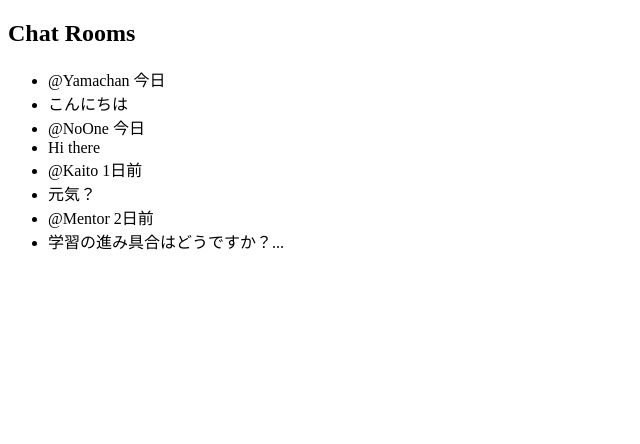
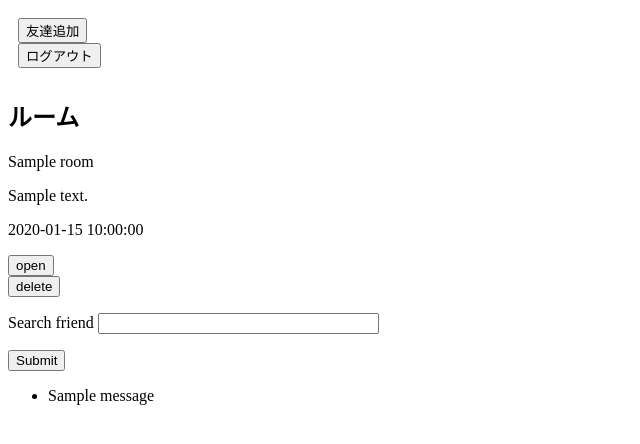
Before and after one commit to RareTECH-Hackathon-TeamM/Nope_Chat_App, a Flask app: template ChatApp/templates/home.html in a window 1280 px wide. Shown: the top 444 px of the page, without its empty margins (0-640 px from the left). Run offline with Flask 3, Linux system fonts and the light colour scheme; the template is opened without the code that fills it: most values are stand-ins (such as "Sample title", 1, 10 or a date in 2020); one stand-in notice (Sample message) is shown; form fields are guessed from the names that the template uses.

Commit message:
コード編集

```diff
--- /dev/null
+++ b/ChatApp/static/home.css
@@ -0,0 +1,52 @@
+.hamburger-menu {
+    display: block;
+    cursor: pointer;
+    width: 30px;
+    height: 20px;
+    position: relative;
+}
+
+.hamburger-line {
+    background: #000;
+    height: 3px;
+    width: 100%;
+    margin: 5px 0;
+    transition: all 0.3s ease;
+}
+
+.hamburger-menu.active .hamburger-line:nth-child(1) {
+    transform: rotate(45deg) translate(5px, 5px);
+}
+.hamburger-menu.active .hamburger-line:nth-child(2) {
+    opacity: 0;
+}
+.hamburger-menu.active .hamburger-line:nth-child(3) {
+    transform: rotate(-45deg) translate(7px, -7px);
+}
+
+.nav-menu {
+    display: none;
+    position: absolute;
+    top: 60px;
+    left: 0;
+    width: 100%;
+    background: #fff;
+    padding: 10px;
+    box-shadow: 0 2px 5px rgba(0, 0, 0, 0.2);
+}
+
+.nav-menu.active {
+    display: block;
+}
+
+@media (min-width: 768px) {
+    .hamburger-menu {
+        display: none;
+    }
+    .nav-menu {
+        display: block;
+        position: static;
+        background: none;
+        box-shadow: none;
+    }
+}
--- /dev/null
+++ b/ChatApp/static/main.js
@@ -0,0 +1,17 @@
+document.addEventListener('DOMContentLoaded', () => {
+    const hamburger = document.getElementById('hamburger-menu');
+    const navMenu = document.getElementById('nav-menu');
+
+    hamburger.addEventListener('click', () => {
+        navMenu.classList.toggle('active');
+        hamburger.classList.toggle('active');
+    });
+
+    hamburger.addEventListener('keydown', (e) => {
+        if (e.key === 'Enter' || e.key === ' ') {
+            e.preventDefault();
+            navMenu.classList.toggle('active');
+            hamburger.classList.toggle('active');
+        }
+    });
+});
--- a/ChatApp/templates/home.html
+++ b/ChatApp/templates/home.html
@@ -1,21 +1,67 @@
 <!DOCTYPE html>
 <html lang="ja">
 <head>
-    <meta charset="UTF-8">
-    <meta name="viewport" content="width=device-width, initial-scale=1.0">
-    <title>Chat Rooms</title>
+  <meta charset="utf-8">
+  <meta name="viewport" content="width=device-width, initial-scale=1.0">
+  <link rel="stylesheet" href="{{ url_for('static', filename='home.css') }}">
+  <link rel="stylesheet" href="../static/home.css">
+
+  <title>ルーム</title>
 </head>
 <body>
-    <h2>Chat Rooms</h2>
-    <ul>
-        <li>@Yamachan 今日</li>
-        <li>こんにちは</li>
-        <li>@NoOne 今日</li>
-        <li>Hi there</li>
-        <li>@Kaito 1日前</li>
-        <li>元気？</li>
-        <li>@Mentor 2日前</li>
-        <li>学習の進み具合はどうですか？...</li>
-    </ul>
+  <header>
+    <div class="hamburger-menu" id="hamburger-menu" role="button" aria-label="メニューを開く" tabindex="0">
+      <div class="hamburger-line"></div>
+      <div class="hamburger-line"></div>
+      <div class="hamburger-line"></div>
+    </div>
+    <nav class="nav-menu" id="nav-menu">
+      <form method="POST" action="{{ url_for('add_friend') }}">
+        <button type="submit" aria-label="友達を追加する">友達追加</button>
+      </form>
+      <form method="POST" action="{{ url_for('logout') }}">
+        <button type="submit" aria-label="ログアウトする">ログアウト</button>
+      </form>
+    </nav>
+  </header>
+  <h2>ルーム</h2>
+  <div id="rooms-area" class="rooms-area">
+    {% for room in rooms %}
+    <div class="my-rooms">
+      <p>{{ room.friend_name }}</p>
+      <p>{{ room.latest_message }}</p>
+      <p>{{ room.latest_time }}</p>
+      <form method="GET" action="{{ url_for('messages_view', room_id=room.room_id) }}">
+        <input type="submit" value="open">
+      </form>
+      <form method="POST" action="{{ url_for('delete_room', room_id=room.room_id) }}">
+        <input type="hidden" name="_method" value="DELETE">
+        <input type="submit" value="delete">
+      </form>
+    </div>
+    {% endfor %}
+  </div>
+  <form method="POST" action="{{ url_for('search_friend') }}">
+    {{ form.hidden_tag() }}
+    <p>
+      {{ form.search_friend.label }}
+      {{ form.search_friend(id="search_friend", size=32) }}<br>
+      {% for error in form.search_friend.errors %}
+        <span style="color: red;">{{ error }}</span>
+      {% endfor %}
+    </p>
+    <p>{{ form.submit() }}</p>
+  </form>
+  {% with messages = get_flashed_messages() %}
+    {% if messages %}
+      <ul class="flashes">
+        {% for message in messages %}
+          <li>{{ message }}</li>
+        {% endfor %}
+      </ul>
+    {% endif %}
+  {% endwith %}
+  <script defer src="{{ url_for('static', filename='main.js') }}"></script>
+  <script defer src="../static/main.js"></script>
 </body>
 </html>
```
Also changed, not shown: 1 other file.
